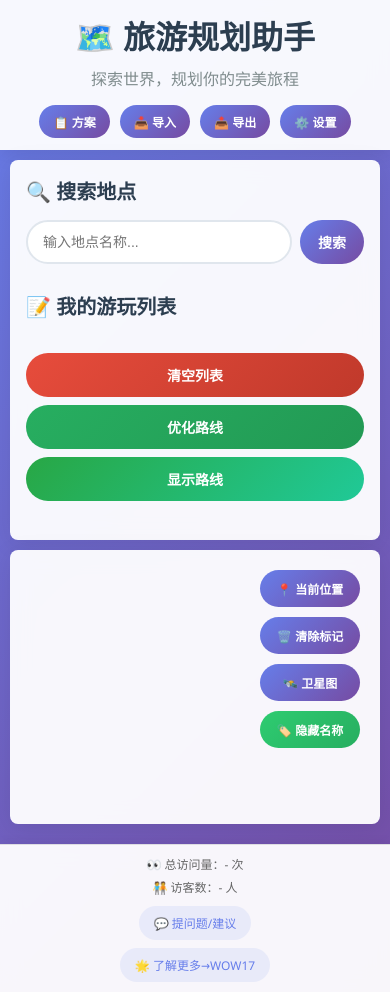
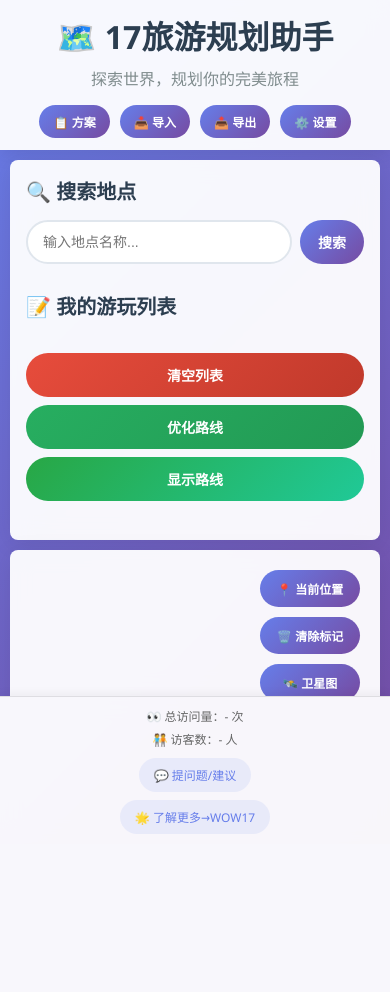
Before and after one commit to xiang0731/17travel-planner, a PHP site: page / in a window 390 px wide. After the commit the page ends 834 px from the top, so only its background shows below. Run offline with PHP 8.4, Linux system fonts and the light colour scheme; some libraries are stand-ins or nearby versions.

Commit message:
进一步优化显示

```diff
--- a/index.html
+++ b/index.html
@@ -4,7 +4,7 @@
 <head>
     <meta charset="UTF-8">
     <meta name="viewport" content="width=device-width, initial-scale=1.0">
-    <title>旅游规划助手</title>
+    <title>17旅游规划助手</title>
     <link rel="stylesheet" href="styles.css">
     <!-- Google地图API -->
     <!-- Google Maps API脚本将根据设置中的API密钥动态加载 -->
@@ -15,7 +15,7 @@
     <div class="container">
         <header>
             <div class="header-left">
-                <h1>🗺️ 旅游规划助手</h1>
+                <h1>🗺️ 17旅游规划助手</h1>
                 <p>探索世界，规划你的完美旅程</p>
             </div>
             <div class="header-right">
@@ -80,9 +80,6 @@
             </div>
         </div>
 
-
-    </div>
-
         <!-- 页脚 -->
         <footer class="page-footer">
             <div class="footer-content">
@@ -98,7 +95,8 @@
                     </div>
                 </div>
                 <div class="footer-section links-section">
-                <a href="https://github.com/xiang0731/travel-planner/issues/new" target="_blank" class="footer-link">
+                    <a href="https://github.com/xiang0731/travel-planner/issues/new" target="_blank"
+                        class="footer-link">
                         💬 提问题/建议
                     </a>
                     <a href="https://www.wow17.com/" target="_blank" class="footer-link">
@@ -107,6 +105,8 @@
                 </div>
             </div>
         </footer>
+
+    </div>
 
     <!-- 模态框 -->
     <div id="placeModal" class="modal">
--- a/styles.css
+++ b/styles.css
@@ -5,13 +5,19 @@
     box-sizing: border-box;
 }
 
+html {
+    height: 100%;
+    overflow: hidden;
+}
+
 body {
     font-family: 'Segoe UI', Tahoma, Geneva, Verdana, sans-serif;
     background: linear-gradient(135deg, #667eea 0%, #764ba2 100%);
-    min-height: 100vh;
+    height: 100vh;
     color: #333;
     margin: 0;
     padding: 0;
+    overflow: hidden;
 }
 
 .container {
@@ -36,6 +42,7 @@ header {
     display: flex;
     justify-content: space-between;
     align-items: center;
+    box-sizing: border-box;
 }
 
 .header-left {
@@ -83,10 +90,11 @@ header p {
 .main-content {
     display: flex;
     gap: 20px;
-    height: calc(100vh - 140px);
+    flex: 1;
     min-height: 0;
-    padding: 15px 20px 15px 20px;
+    padding: 15px 20px;
     overflow: hidden;
+    box-sizing: border-box;
 }
 
 /* 侧边栏样式 */
@@ -1774,6 +1782,10 @@ header p {
     .map-container {
         width: 65%;
     }
+
+    .main-content {
+        flex: 1;
+    }
 }
 
 @media (max-width: 1024px) {
@@ -1792,6 +1804,7 @@ header p {
     .main-content {
         padding: 15px;
         gap: 15px;
+        flex: 1;
     }
 
     .route-card-header {
@@ -1811,14 +1824,16 @@ header p {
         flex-direction: column;
         padding: 10px;
         gap: 10px;
-        overflow: visible;
+        overflow: hidden;
+        flex: 1;
+        box-sizing: border-box;
     }
 
     .sidebar {
         width: 100%;
         min-width: 100%;
         max-width: none;
-        height: 45vh;
+        flex: 0 0 45vh;
         padding: 16px;
         border-radius: 8px;
         gap: 12px;
@@ -1826,7 +1841,8 @@ header p {
 
     .map-container {
         width: 100%;
-        height: 55vh;
+        flex: 1;
+        min-height: 200px;
         border-radius: 8px;
     }
 
@@ -2540,9 +2556,10 @@ header p {
     padding: 15px 20px;
     flex-shrink: 0;
     box-shadow: 0 -2px 10px rgba(0, 0, 0, 0.05);
-    height: 70px;
-    display: flex;
-    align-items: center;
+    display: flex;
+    align-items: center;
+    min-height: 70px;
+    box-sizing: border-box;
 }
 
 .footer-content {
@@ -2593,7 +2610,7 @@ header p {
 /* 移动端页脚样式 */
 @media (max-width: 768px) {
     .page-footer {
-        height: auto;
+        min-height: auto;
         padding: 10px 15px;
     }
 
@@ -2618,8 +2635,4 @@ header p {
         padding: 8px 15px;
         font-size: 12px;
     }
-
-    .main-content {
-        height: calc(100vh - 160px);
-    }
-}
+}
```
Lines whose indentation alone changed are shown as unchanged.
